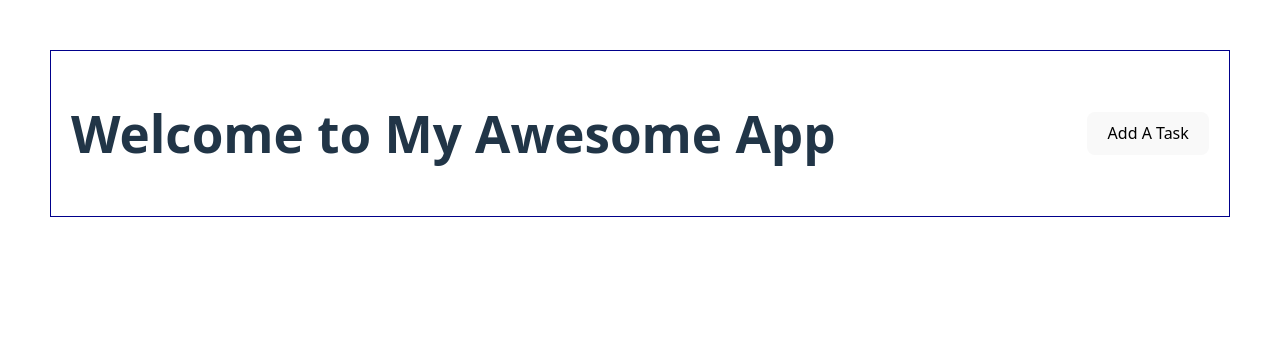
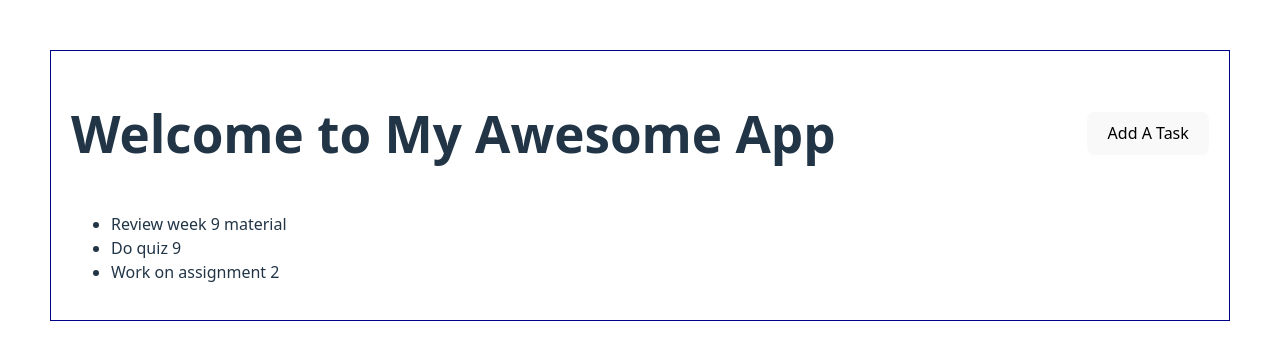
Before and after one commit to bestian830/cs5610, a React (Vite) app in the folder week9/my-react-app/: page / in a window 1280 px wide. Shown: the top 360 px of the page. Built offline with nearby package versions, Linux system fonts and the light colour scheme.

Commit message:
- In App.jsx, below the <Header> component, add a <ul> element. - Use [array.map](https://developer.mozilla.org/en-US/docs/Web/JavaScript/Reference/Global_Objects/Array/map) function to add an <li> with each task's text.

```diff
--- a/week9/my-react-app/src/App.jsx
+++ b/week9/my-react-app/src/App.jsx
@@ -2,13 +2,33 @@
 import Header from './components/Header'
 
 export default function App() {
+  const tasks = [
+  {
+    id: 1,
+    title: "Review week 9 material",
+    date: "June 4th at 1 pm",
+  },
+  {
+    id: 2,
+    title: "Do quiz 9",
+    date: "June 4th at 6 pm",
+  },
+  {
+    id: 3,
+    title: "Work on assignment 2",
+    date: "June 5th at 8 am",
+  },
+  ];
   const appName = "My Awesome App";
   return (
     <div className='appContainer'>
-      {/* <h1>
-        Welcome to {appName}
-      </h1> */}
       <Header myAppName={appName} />
+      <ul>
+        {tasks.map((task) => {
+          return <li key={task.id}>{task.title}</li>;
+        })}
+      </ul>
     </div>
+
   )
 }
```
